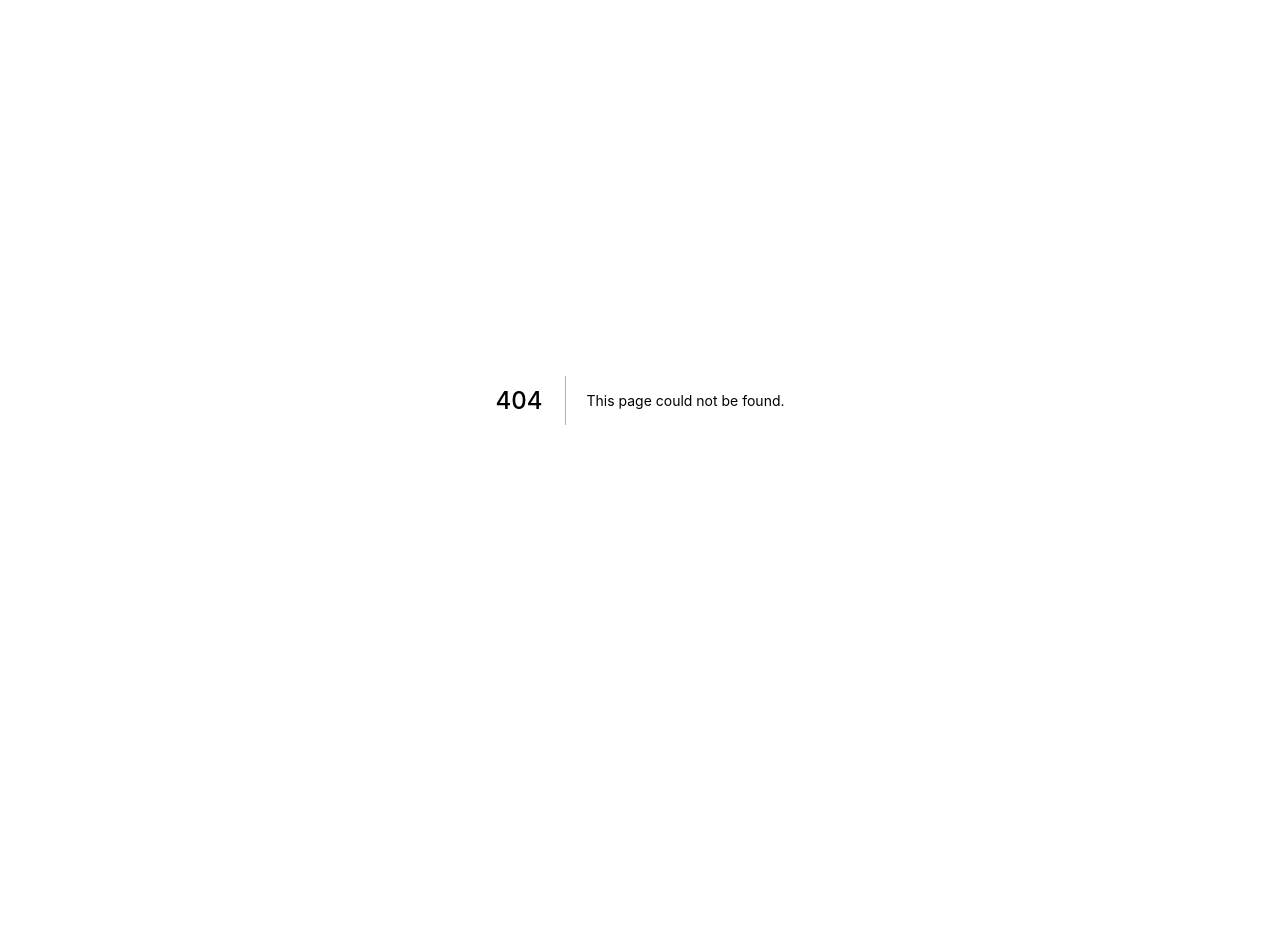
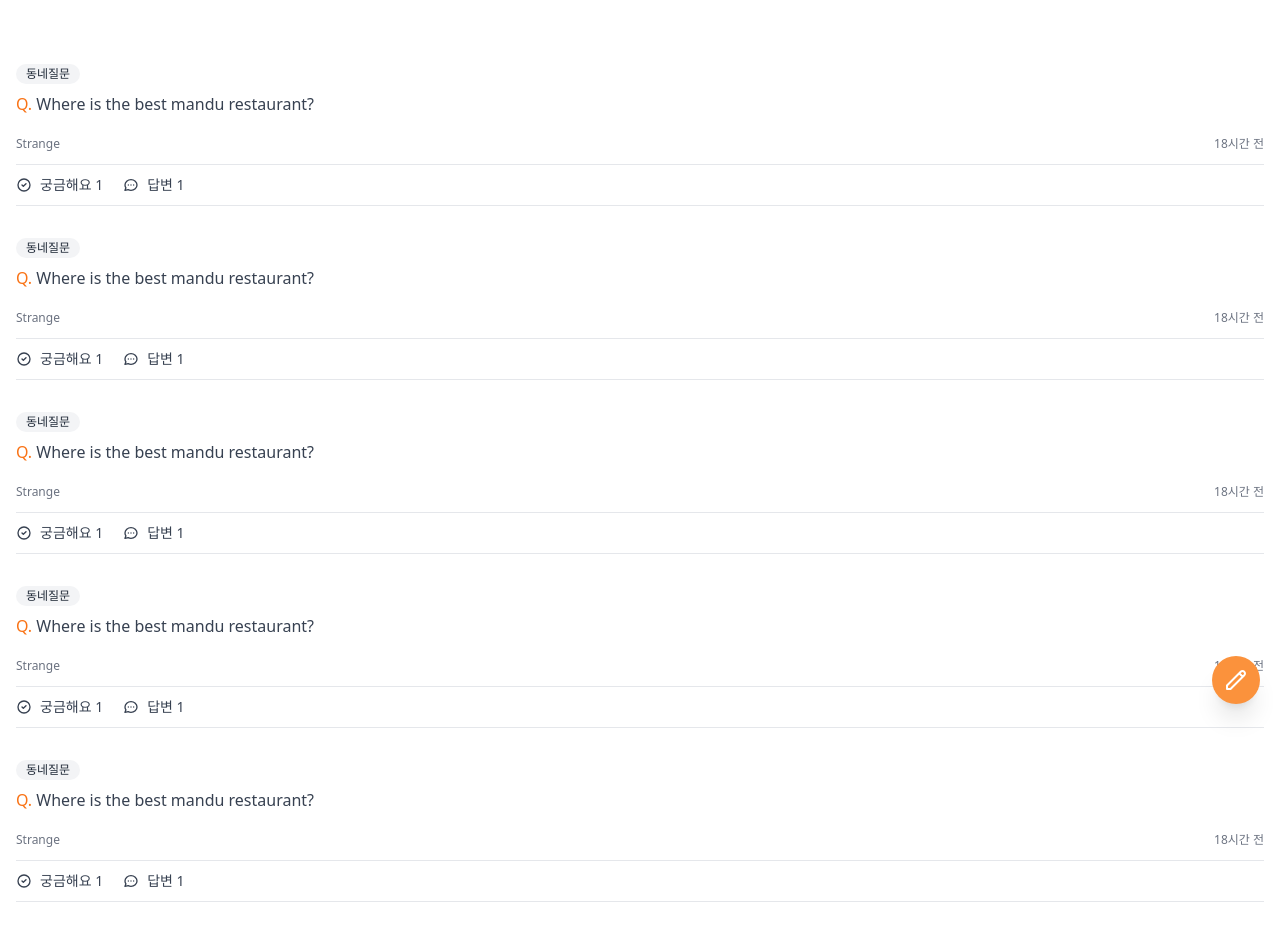
Before and after one commit to seungmin-dev/carrot-market, a Next.js app: page /community in a window 1280 px wide. Before the commit this address had no page. Shown: the top 926 px of the page. Before the commit the page ends 800 px from the top, so only its background shows below. Built offline with nearby package versions, Linux system fonts and the light colour scheme.

Commit message:
Community page

```diff
--- /dev/null
+++ b/pages/community/index.tsx
@@ -0,0 +1,77 @@
+import type { NextPage } from "next";
+
+const Community: NextPage = () => {
+  return (
+    <div className="space-y-8 py-16 px-4">
+      {[1, 2, 3, 4, 5].map((_, i) => (
+        <div key={i} className="flex flex-col items-start">
+          <span className="flex items-center rounded-full bg-gray-100 px-2.5 py-0.5 text-xs font-medium text-gray-800">
+            동네질문
+          </span>
+          <span className="mt-2 text-gray-700">
+            <span className="font-medium text-orange-500">Q.</span> Where is the
+            best mandu restaurant?
+          </span>
+          <div className="mt-5 flex w-full items-center justify-between text-xs  font-medium text-gray-500">
+            <span>Strange</span>
+            <span>18시간 전</span>
+          </div>
+          <div className="mt-3 flex w-full space-x-5 border-t border-b-[1.5px] py-2.5 text-gray-700">
+            <span className="flex items-center space-x-2 text-sm">
+              <svg
+                className="h-4 w-4"
+                fill="none"
+                stroke="currentColor"
+                viewBox="0 0 24 24"
+                xmlns="http://www.w3.org/2000/svg"
+              >
+                <path
+                  strokeLinecap="round"
+                  strokeLinejoin="round"
+                  strokeWidth="2"
+                  d="M9 12l2 2 4-4m6 2a9 9 0 11-18 0 9 9 0 0118 0z"
+                ></path>
+              </svg>
+              <span>궁금해요 1</span>
+            </span>
+            <span className="flex items-center space-x-2 text-sm">
+              <svg
+                className="h-4 w-4"
+                fill="none"
+                stroke="currentColor"
+                viewBox="0 0 24 24"
+                xmlns="http://www.w3.org/2000/svg"
+              >
+                <path
+                  strokeLinecap="round"
+                  strokeLinejoin="round"
+                  strokeWidth="2"
+                  d="M8 12h.01M12 12h.01M16 12h.01M21 12c0 4.418-4.03 8-9 8a9.863 9.863 0 01-4.255-.949L3 20l1.395-3.72C3.512 15.042 3 13.574 3 12c0-4.418 4.03-8 9-8s9 3.582 9 8z"
+                ></path>
+              </svg>
+              <span>답변 1</span>
+            </span>
+          </div>
+        </div>
+      ))}
+      <button className="fixed bottom-24 right-5 cursor-pointer rounded-full bg-orange-400 p-3 text-lg font-semibold text-white shadow-xl transition-colors hover:bg-orange-500">
+        <svg
+          className="h-6 w-6"
+          fill="none"
+          stroke="currentColor"
+          viewBox="0 0 24 24"
+          xmlns="http://www.w3.org/2000/svg"
+        >
+          <path
+            strokeLinecap="round"
+            strokeLinejoin="round"
+            strokeWidth="2"
+            d="M15.232 5.232l3.536 3.536m-2.036-5.036a2.5 2.5 0 113.536 3.536L6.5 21.036H3v-3.572L16.732 3.732z"
+          ></path>
+        </svg>
+      </button>
+    </div>
+  );
+};
+
+export default Community;
```
